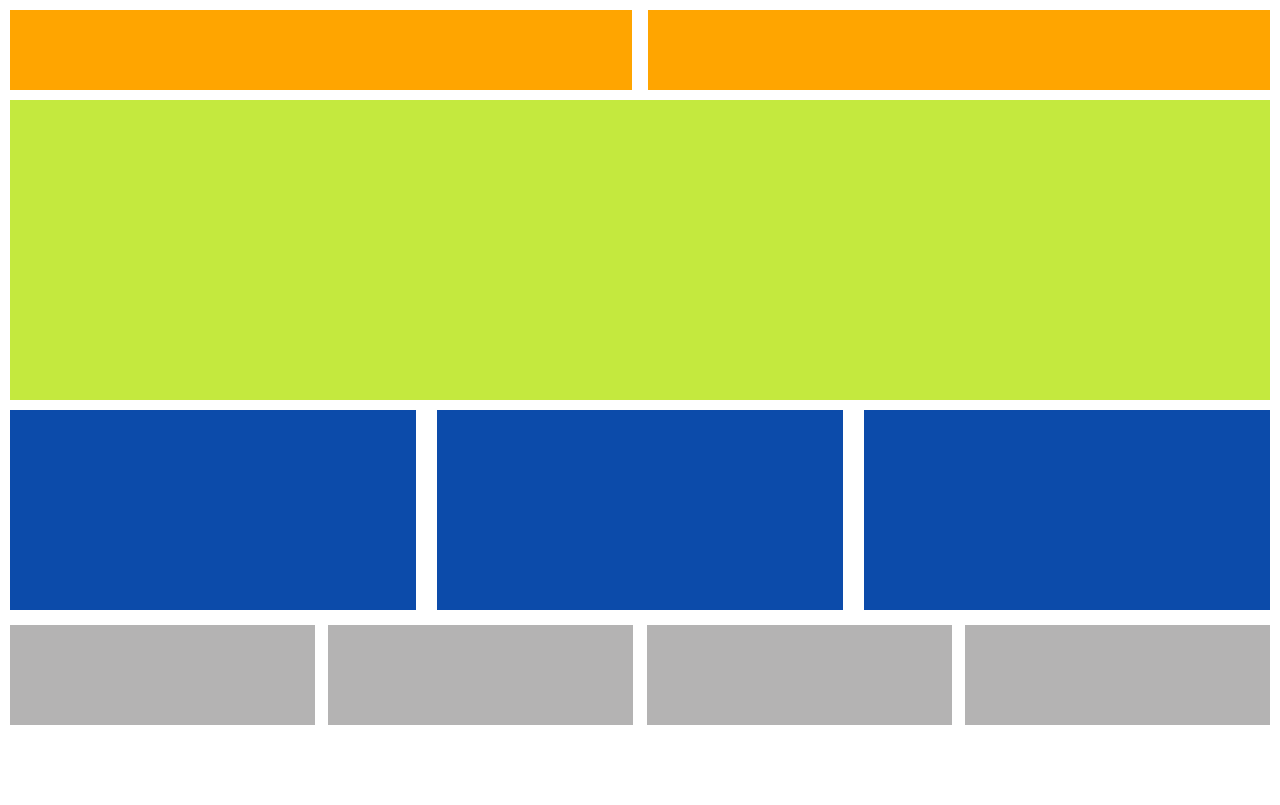
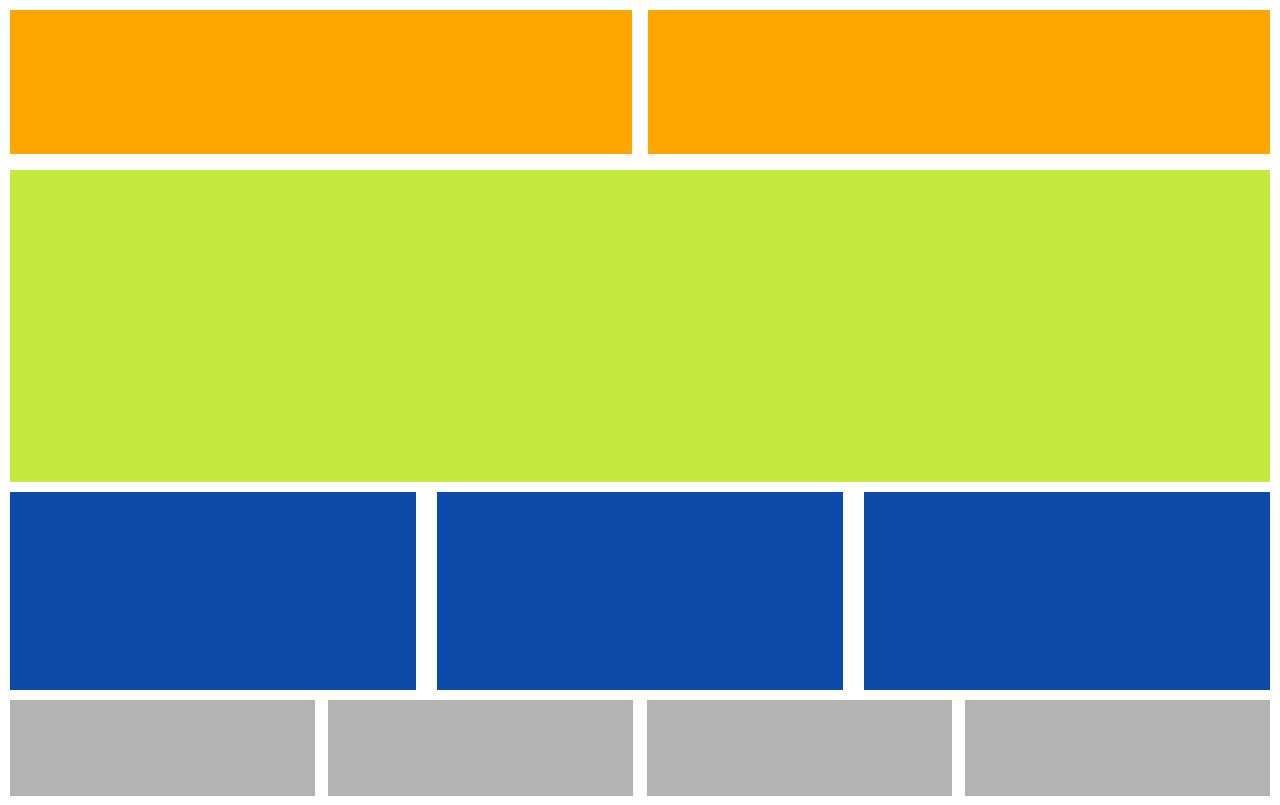
Before and after one commit to MatiWalter/Flexbox-and-Media-Queries, a plain HTML site: page index.html in a window 1280 px wide. Drawn offline with Linux system fonts and the light colour scheme.

Commit message:
breakpoint agregado

```diff
--- a/css/index.css
+++ b/css/index.css
@@ -61,6 +61,9 @@ div {
 }
 
 @media screen and (min-width: 1024px) {
+  .body {
+    height: 100vh;
+  }
   .header {
     flex-direction: row;
     flex-wrap: wrap;
@@ -68,7 +71,6 @@ div {
   }
   .header div {
     width: 49%;
-    height: 80px;
   }
   .main .div3 {
     height: 300px;
@@ -91,5 +93,31 @@ div {
 }
 
 @media screen and (min-width: 1280px) {
-
+  body {
+    height: 100vh;
+  }
+  .header {
+    height: 20%;
+  }
+  .header div {
+    height: 90%;
+  }
+  .main {
+    height: 65%;
+  }
+  .main .div3 {
+    height: 60%;
+  }
+  .submain {
+    height: 40%;
+  }
+  .main .submain div {
+    height: 95%;
+  }
+  .footer {
+    height: 12%;
+  }
+  .footer div {
+    height: 100%;
+  }
 }
```
